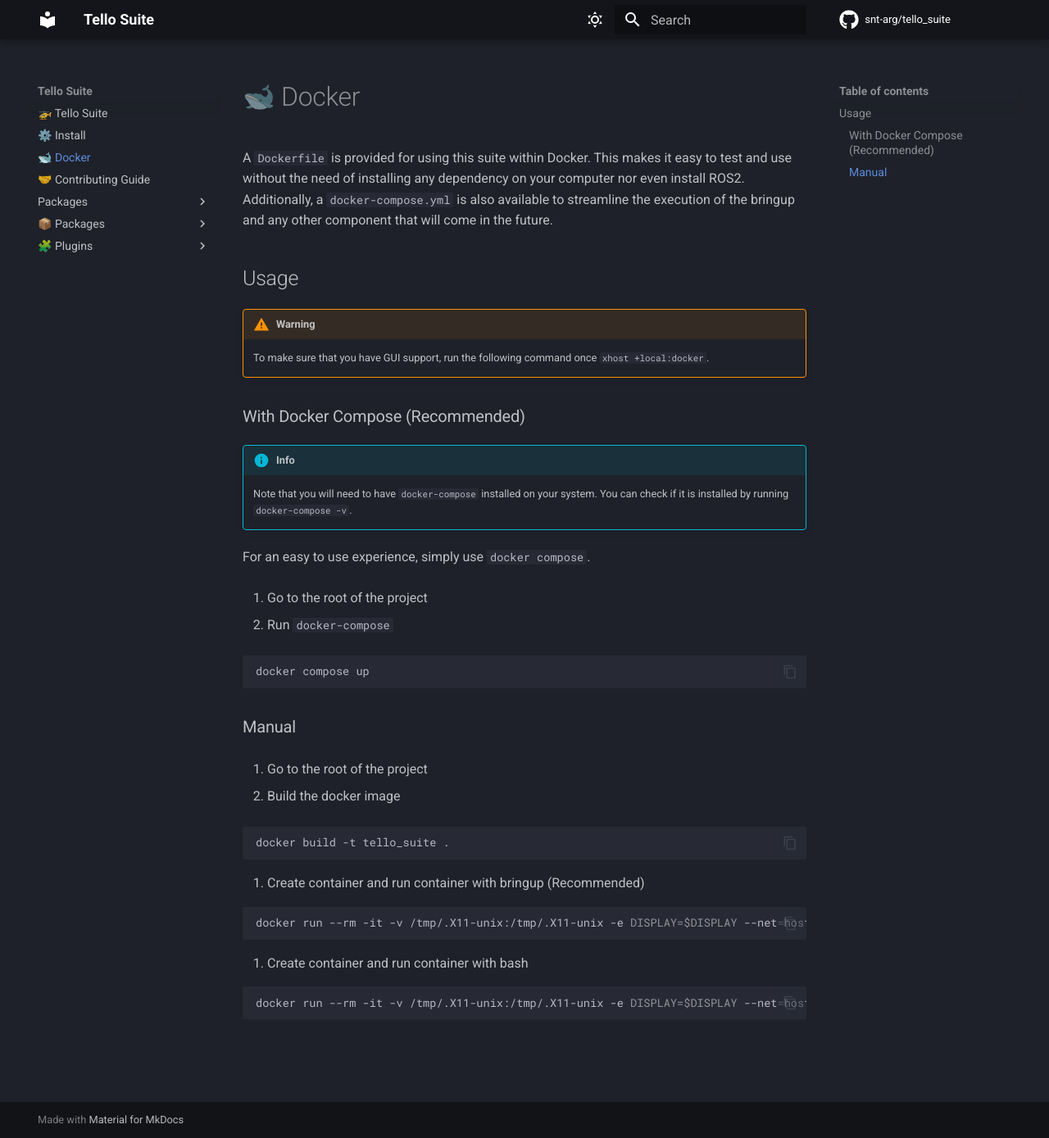
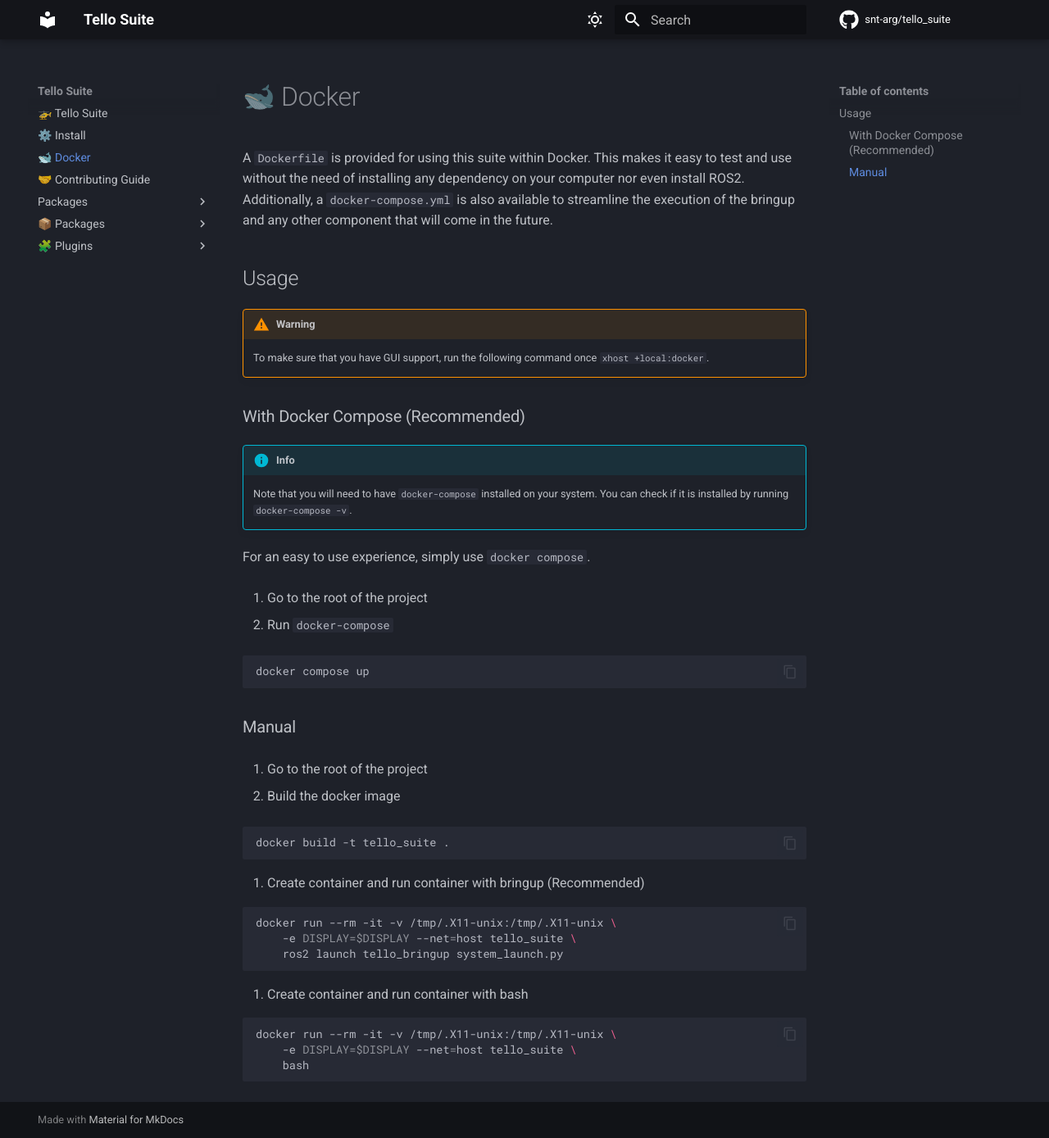
Before and after one commit to teusch-shawn-unilu/robot_suite_v2, an MkDocs documentation site: the page built from docs/3.docker.md, in a window 1280 px wide and 1389 px high. Shown: the whole window at 82% size. Built offline with MkDocs 1.6.1 and Material for MkDocs 9.7.7, drawn with Linux system fonts in a browser that asks for light colours; comment, search, counter and statistics services are not loaded.

Commit message:
docs: make docker command cleaner with newlines

````diff
--- a/docs/3.docker.md
+++ b/docs/3.docker.md
@@ -39,11 +39,15 @@
 3. Create container and run container with bringup (Recommended)
 
 ```sh
-docker run --rm -it -v /tmp/.X11-unix:/tmp/.X11-unix -e DISPLAY=$DISPLAY --net=host tello_suite ros2 launch tello_bringup system_launch.py
+docker run --rm -it -v /tmp/.X11-unix:/tmp/.X11-unix \
+    -e DISPLAY=$DISPLAY --net=host tello_suite \
+    ros2 launch tello_bringup system_launch.py
 ```
 
 4. Create container and run container with bash
 
 ```sh
-docker run --rm -it -v /tmp/.X11-unix:/tmp/.X11-unix -e DISPLAY=$DISPLAY --net=host tello_suite bash
+docker run --rm -it -v /tmp/.X11-unix:/tmp/.X11-unix \
+    -e DISPLAY=$DISPLAY --net=host tello_suite \
+    bash
 ```
````
